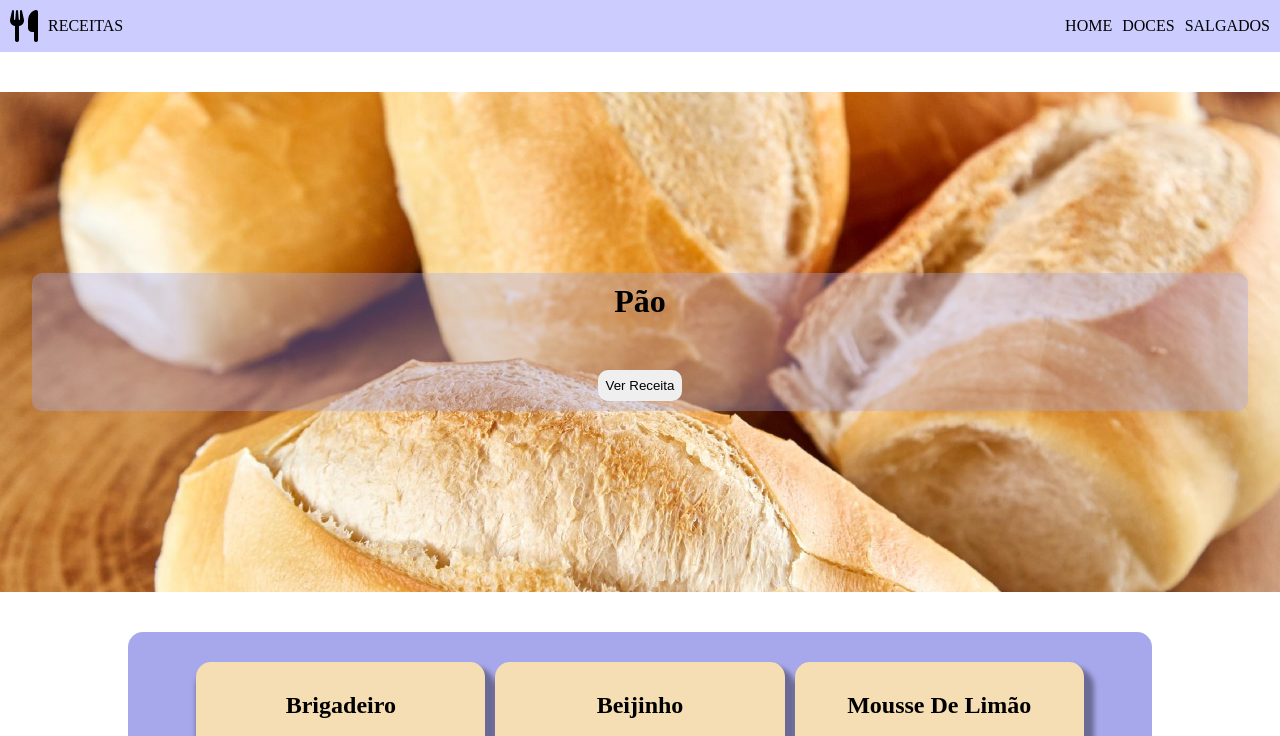
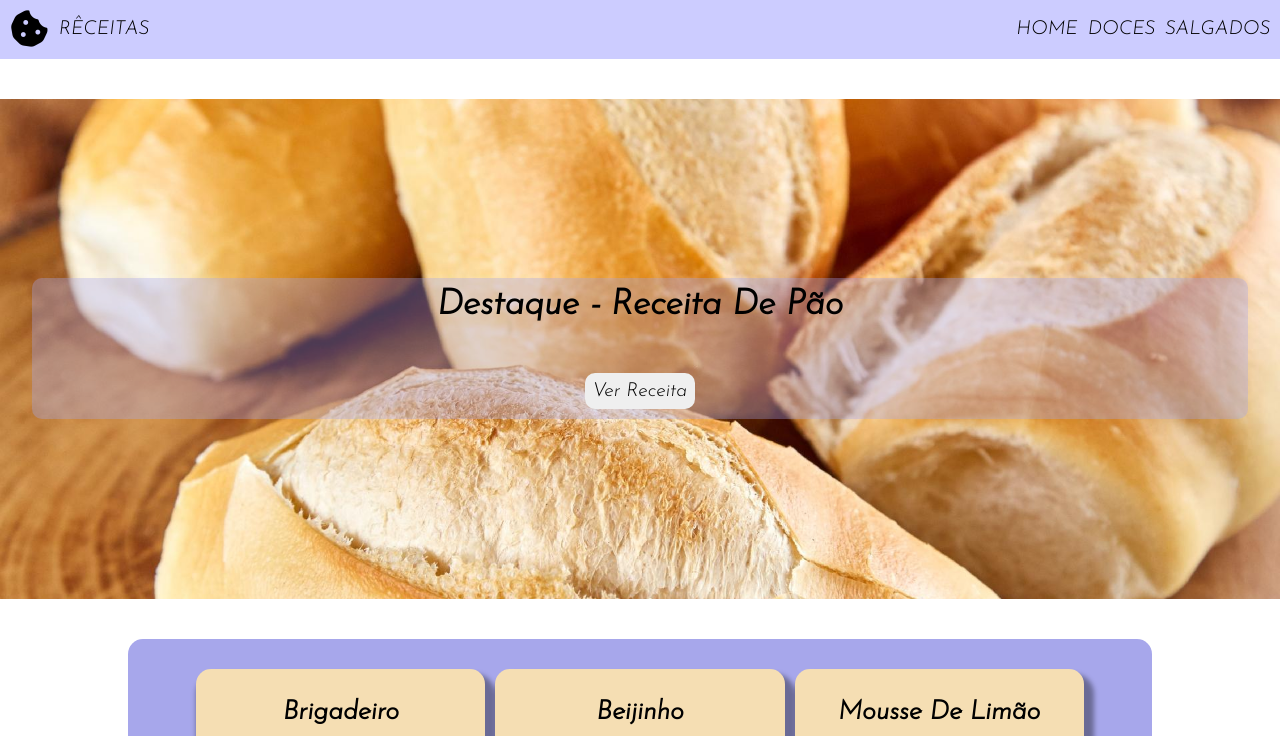
Before and after one commit to Leticia-Melo/SitesREceitas, a plain HTML site: page index.html in a window 1280 px wide. Shown: the top 736 px of the page. Drawn offline with Linux system fonts and the light colour scheme.

Commit message:
Estilização das fontes do site

```diff
--- a/index.html
+++ b/index.html
@@ -5,7 +5,7 @@
     <meta charset="UTF-8">
     <meta name="viewport" content="width=device-width, initial-scale=1.0">
     <link rel="stylesheet" href="styles/_index.css">
-    <title>Document</title>
+    <title>Rêceitas</title>
 </head>
 
 <body>
@@ -13,10 +13,10 @@
         <section class="desktop">
             <div class="sitename">
                 <picture>
-                    <i class="fa-solid fa-utensils fa-2x"></i>
+                    <i class="fa-solid fa-cookie-bite fa-2x"></i>
                 </picture>
                 <spam>
-                    Receitas
+                    Rêceitas
                 </spam>
             </div>
             <div class="navlinks">
--- a/js/app.js
+++ b/js/app.js
@@ -17,7 +17,7 @@ function carregarDestaque() {
             destaque.innerHTML = `
             <div class="destaque">
                 <div class="conteudo-destaque">
-                    <h1>${element.nome}</h1>
+                    <h1>Destaque - Receita de ${element.nome}</h1>
                     <button data-btn-modal data-id=${element.id}>Ver Receita</button>
                 </div>
             </div>
--- a/styles/destaque.css
+++ b/styles/destaque.css
@@ -8,6 +8,9 @@
     margin: 40px 0;
     padding: 10px;
     text-transform: capitalize;
+}
+.destaque h1{
+    font-size: 2.0rem;
 }
 .conteudo-destaque{
     background: #a7a7eb59;
--- a/styles/global.css
+++ b/styles/global.css
@@ -1,4 +1,7 @@
+@import url('https://fonts.googleapis.com/css2?family=Josefin+Sans:ital,wght@1,300&display=swap');
 *{
+    font-size: 1.1rem;
+    font-family: 'Josefin Sans', sans-serif;
     margin: 0;
     padding: 0;
     box-sizing: border-box;
--- a/styles/main.css
+++ b/styles/main.css
@@ -28,6 +28,7 @@ main{
     box-shadow: 5px 10px 5px 5px #0000005d;
 }
 .card-receita h1{
+    font-size: 1.5rem;
     text-transform: capitalize;
 }
 .conteudo-receita{
--- a/styles/modal.css
+++ b/styles/modal.css
@@ -25,6 +25,9 @@
     align-items: center;
     width: 100%;
     text-transform: capitalize;
+}
+.header-modal h1{
+    font-size: 2.0rem;
 }
 .header-modal button{
     background: none;
@@ -58,5 +61,6 @@
     gap: 20px;
 }
 .receita-modal h2{
+    font-size: 2.0rem;
     padding: 10px 0;
 }
```
